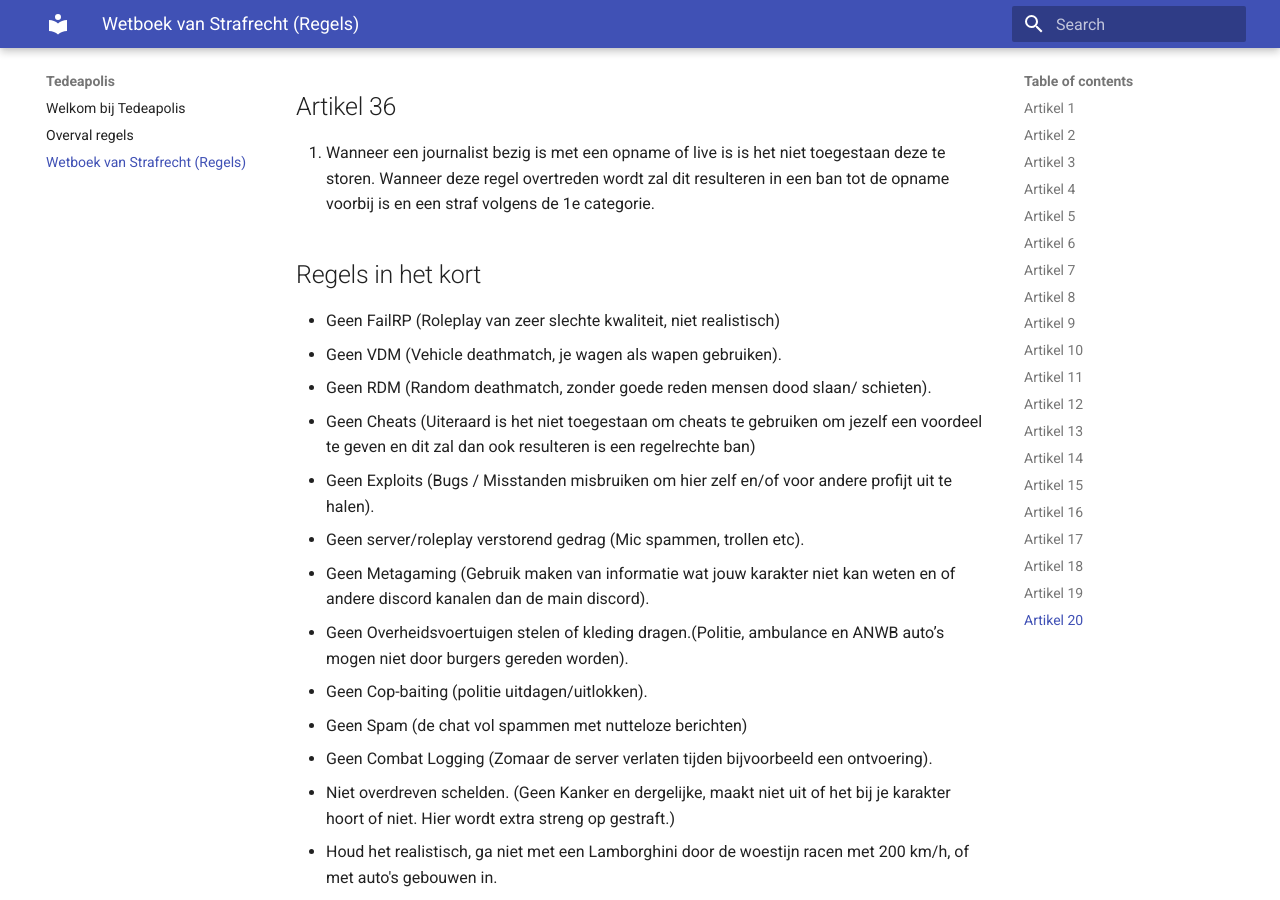
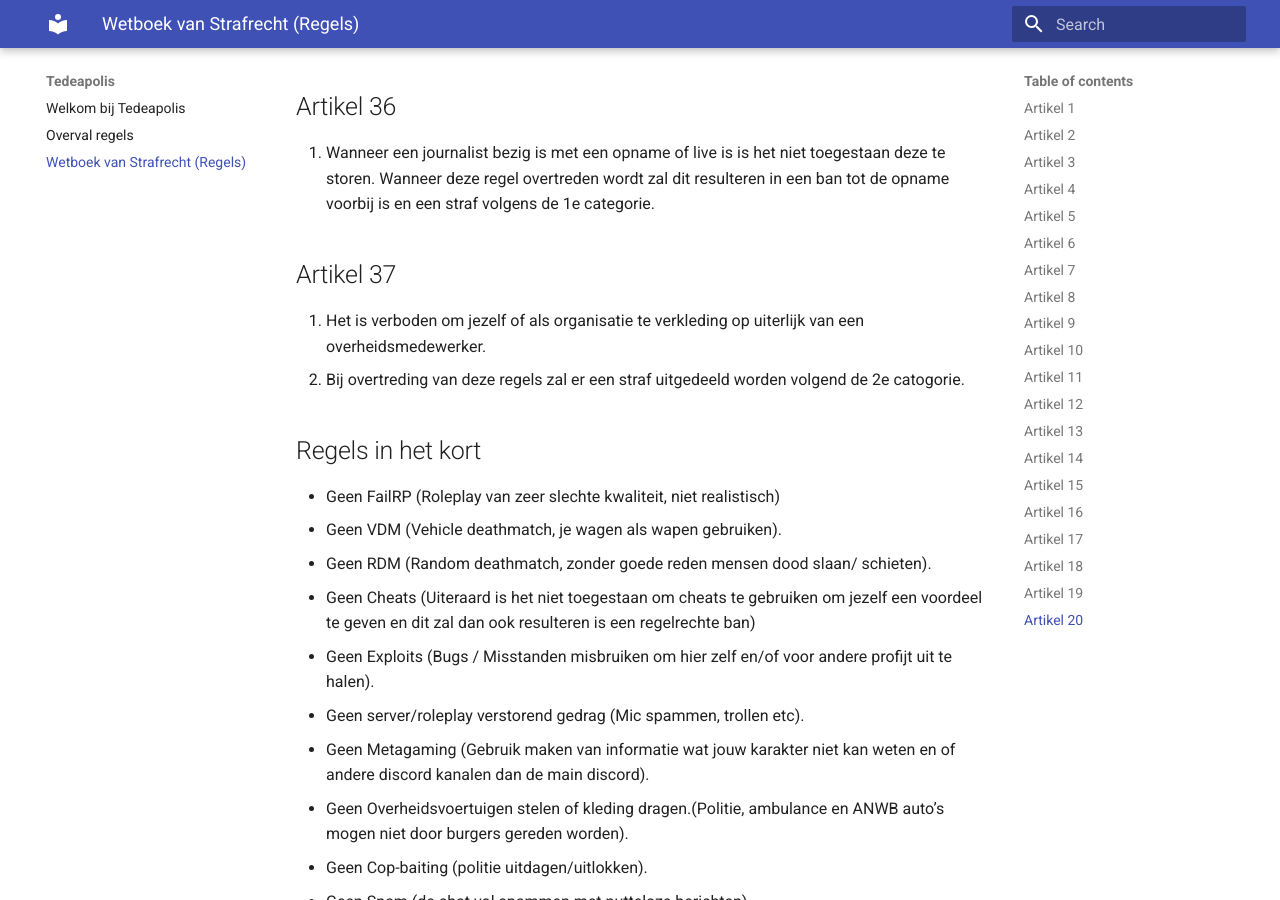
Before and after one commit to Tedeapolis/Tedeapolis, an MkDocs documentation site: the page built from docs/Wetboek.md, in a window 1280 px wide and 900 px high, scrolled down 10234 px. Built offline with MkDocs 1.6.1 and Material for MkDocs 9.7.7, drawn with Linux system fonts in a browser that asks for light colours.

Commit message:
Updated server rule artikel 37
Artikel 37. Overheidskleding na simuleren

```diff
--- a/docs/Wetboek.md
+++ b/docs/Wetboek.md
@@ -245,6 +245,10 @@ Bodycam beelden zijn op de volgende manier toegestaan
 ## Artikel 36
 1. Wanneer een journalist bezig is met een opname of live is is het niet toegestaan deze te storen. Wanneer deze regel overtreden wordt zal dit resulteren in een ban tot de opname voorbij is en een straf volgens de 1e categorie.
 
+## Artikel 37
+1. Het is verboden om jezelf of als organisatie te verkleding op uiterlijk van een overheidsmedewerker.
+2. Bij overtreding van deze regels zal er een straf uitgedeeld worden volgend de 2e catogorie.
+
 
 ## Regels in het kort
 
```
